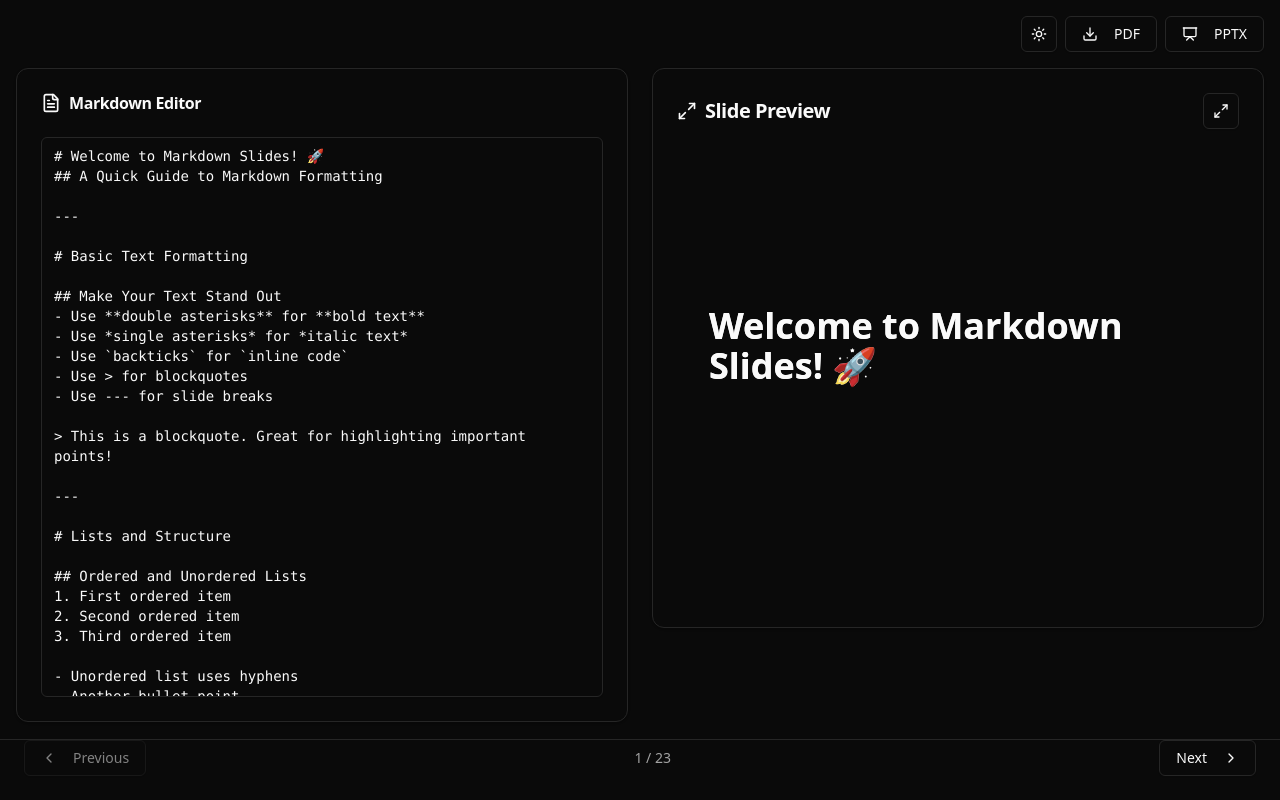
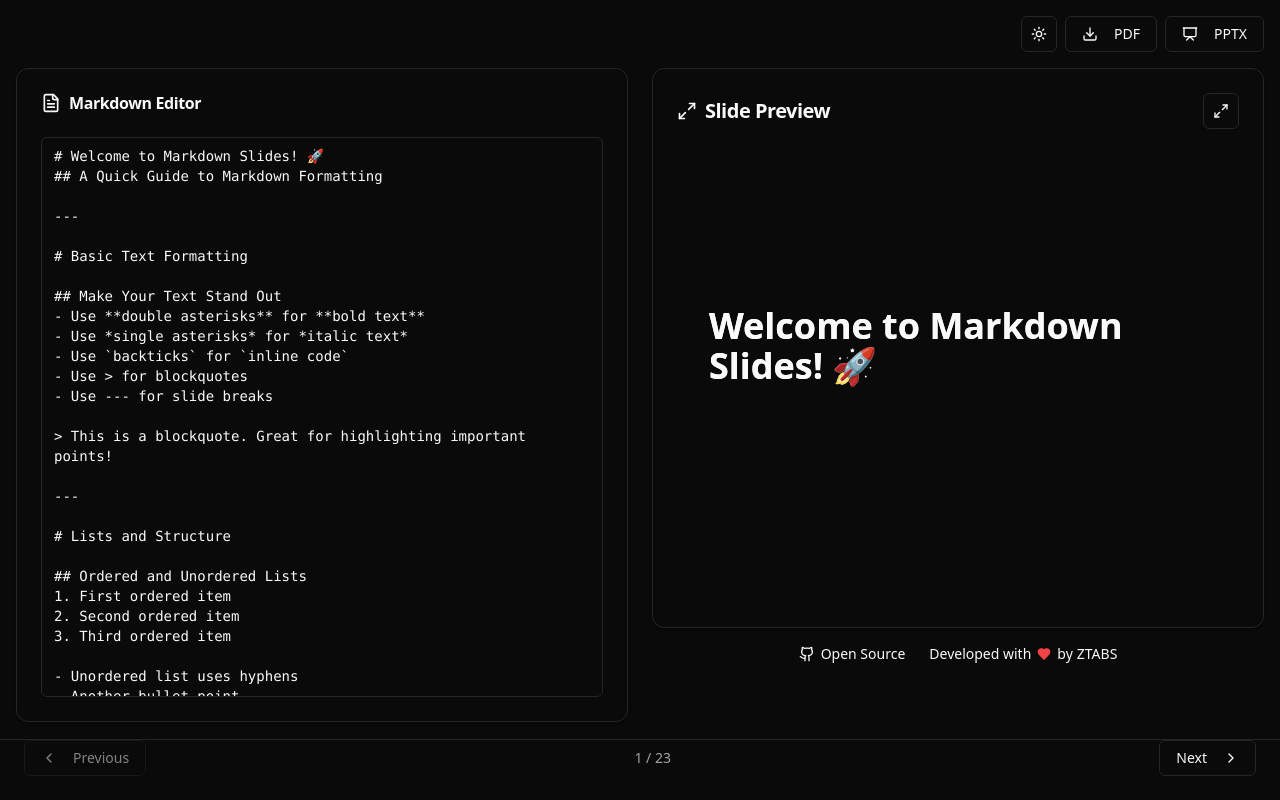
Before and after one commit to dhythm/markdown-to-slides, a Next.js app: page / in a window 1280 px wide. Built offline with nearby package versions, Linux system fonts and the light colour scheme.

Commit message:
added attribution

```diff
--- a/src/app/page.tsx
+++ b/src/app/page.tsx
@@ -2,7 +2,7 @@
 
 import { useState, useEffect } from 'react'
 import { Button } from '@/components/ui/button'
-import { Download, Moon, Sun, Presentation } from 'lucide-react'
+import { Download, Moon, Sun, Presentation, Github, Heart } from 'lucide-react'
 import { useTheme } from 'next-themes'
 import { MarkdownEditor } from '@/components/editor/markdown-editor'
 import { SlidePreview } from '@/components/preview/slide-preview'
@@ -60,7 +60,8 @@ export default function Home() {
   }
 
   return (
-    <main className="container mx-auto p-4 min-h-screen">
+    <div className="flex flex-col min-h-screen">
+      <main className="flex-1 container mx-auto p-4">
         <div className="flex justify-end gap-2 mb-4">
           <Button
             variant="outline"
@@ -78,11 +79,11 @@ export default function Home() {
             PPTX
           </Button>
         </div>
-      <div className="grid grid-cols-1 md:grid-cols-2 gap-6">
-        <div className="space-y-4">
+        <div className="grid grid-cols-1 md:grid-cols-2 gap-6 min-h-[600px]">
+          <div className="h-full">
             <MarkdownEditor value={markdown} onChange={handleMarkdownChange} />
           </div>
-        <div className="space-y-4">
+          <div className="h-full flex flex-col">
             <SlidePreview
               currentSlide={currentSlide}
               slides={slides}
@@ -91,8 +92,31 @@ export default function Home() {
               onNextSlide={nextSlide}
               onToggleFullscreen={toggleFullscreen}
             />
+            <div className="mt-4 flex items-center justify-center gap-6 text-sm text-foreground">
+              <a
+                href="https://github.com/itsmeasadali/markdown-to-slides"
+                target="_blank"
+                rel="noopener noreferrer"
+                className="inline-flex items-center font-medium hover:text-primary transition-colors"
+              >
+                <Github className="h-4 w-4 mr-1.5" />
+                Open Source
+              </a>
+              <div className="flex items-center">
+                Developed with <Heart className="h-3.5 w-3.5 text-red-500 mx-1.5" fill="currentColor" /> by{' '}
+                <a
+                  href="https://ztabs.co"
+                  target="_blank"
+                  rel="noopener noreferrer"
+                  className="ml-1 font-medium hover:text-primary transition-colors"
+                >
+                  ZTABS
+                </a>
+              </div>
+            </div>
           </div>
         </div>
       </main>
+    </div>
   )
 }
```
Also changed, not shown: 1 other file (tests, documents, lock files or other folders). Lines whose indentation alone changed are shown as unchanged.
